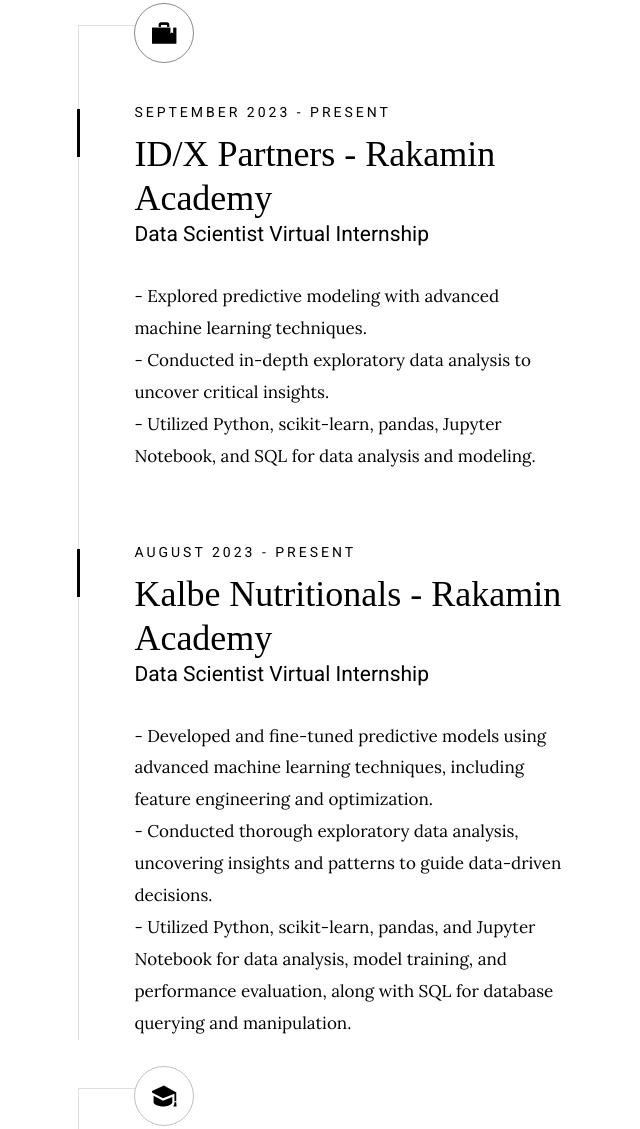
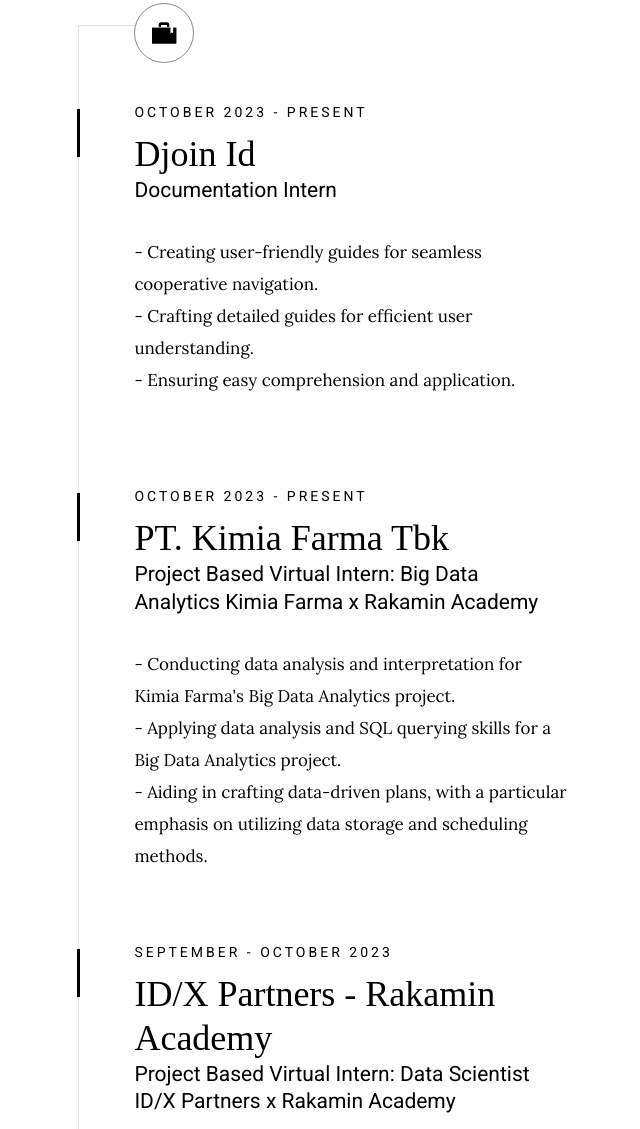
Before and after one commit to yogaariasena/Portfolio-Website, a plain HTML site: page index.html in a window 1280 px wide. Shown: the part 2157-3286 px from the top of the page, without its empty margins (32-672 px from the left). Drawn offline with Linux system fonts and the light colour scheme; a web font is replaced by a local one.

Commit message:
index.html

```diff
--- a/index.html
+++ b/index.html
@@ -168,9 +168,41 @@
                 <div class="timeline__block">
                     <div class="timeline__bullet"></div>
                     <div class="timeline__header">
-                        <p class="timeline__timeframe">September 2023 - Present</p>
+                        <p class="timeline__timeframe">October 2023 - Present</p>
+                        <h3 class="item-title">Djoin Id</h3>
+                        <h5>Documentation Intern</h5>
+                    </div>
+                    <div class="timeline__desc">
+                        <p>
+                            - Creating user-friendly guides for seamless cooperative navigation.<br>
+                            - Crafting detailed guides for efficient user understanding.<br>
+                            - Ensuring easy comprehension and application.
+                        </p>
+                    </div>
+                </div>
+
+                <div class="timeline__block">
+                    <div class="timeline__bullet"></div>
+                    <div class="timeline__header">
+                        <p class="timeline__timeframe">October 2023 - Present</p>
+                        <h3 class="item-title">PT. Kimia Farma Tbk</h3>
+                        <h5>Project Based Virtual Intern: Big Data Analytics Kimia Farma x Rakamin Academy</h5>
+                    </div>
+                    <div class="timeline__desc">
+                        <p>
+                            - Conducting data analysis and interpretation for Kimia Farma's Big Data Analytics project.<br>
+                            - Applying data analysis and SQL querying skills for a Big Data Analytics project.<br>
+                            - Aiding in crafting data-driven plans, with a particular emphasis on utilizing data storage and scheduling methods.
+                        </p>
+                    </div>
+                </div>
+
+                <div class="timeline__block">
+                    <div class="timeline__bullet"></div>
+                    <div class="timeline__header">
+                        <p class="timeline__timeframe">September - October 2023</p>
                         <h3 class="item-title">ID/X Partners - Rakamin Academy</h3>
-                        <h5>Data Scientist Virtual Internship</h5>
+                        <h5>Project Based Virtual Intern: Data Scientist ID/X Partners x Rakamin Academy</h5>
                     </div>
                     <div class="timeline__desc">
                         <p>
@@ -188,9 +220,9 @@
                 <div class="timeline__block">
                     <div class="timeline__bullet"></div>
                     <div class="timeline__header">
-                        <p class="timeline__timeframe">August 2023 - Present</p>
+                        <p class="timeline__timeframe">August - September 2023</p>
                         <h3 class="item-title">Kalbe Nutritionals - Rakamin Academy</h3>
-                        <h5>Data Scientist Virtual Internship</h5>
+                        <h5>Project Based Virtual Intern: Data Scientist Kalbe Nutritionals x Rakamin Academy</h5>
                     </div>
                     <div class="timeline__desc">
                         <p>
```
